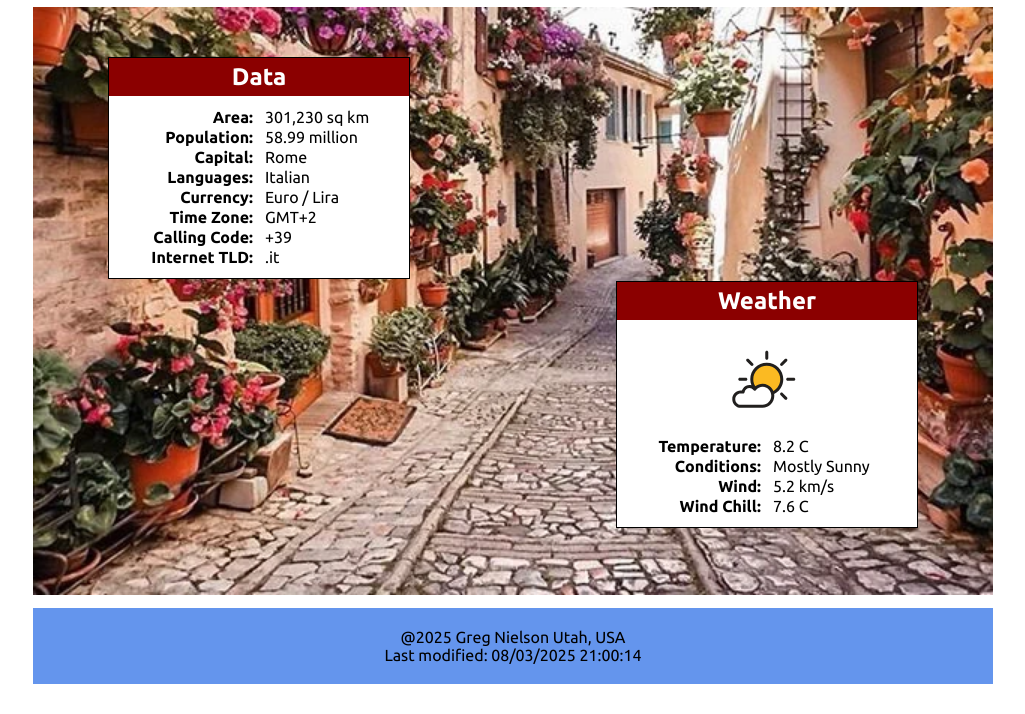
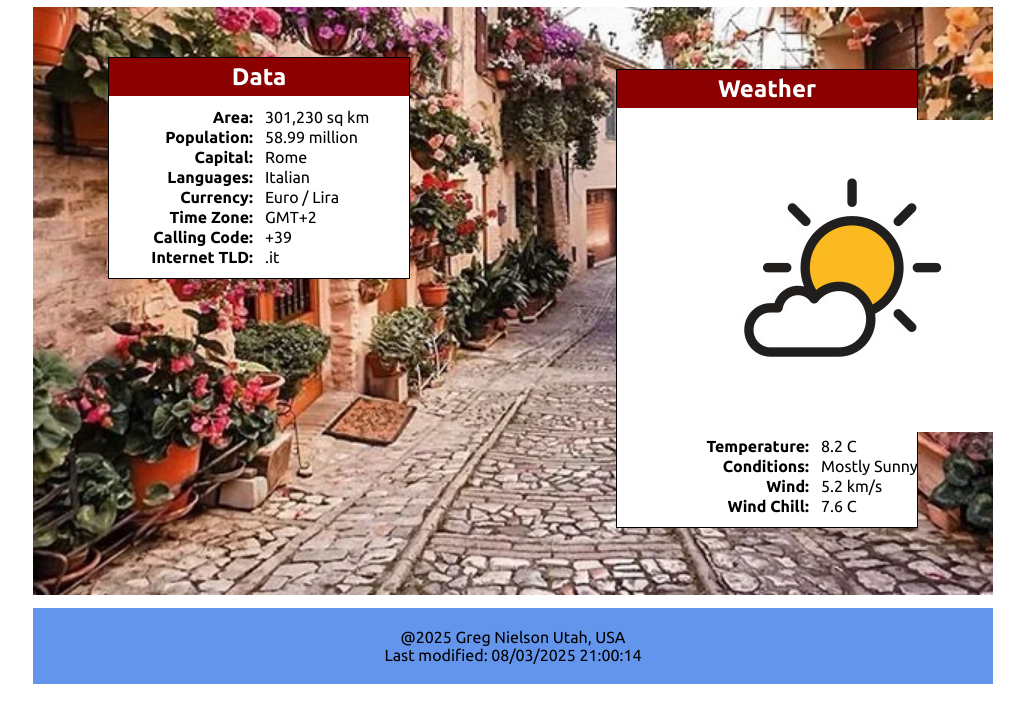
Before and after one commit to theflash1932/wdd131, a plain HTML site: page place.html in a window 1280 px wide. Shown: the part 122-836 px from the top of the page, without its empty margins (127-1152 px from the left). Drawn offline with Linux system fonts and the light colour scheme.

Commit message:
new file:   images/conditions.jpg 	modified:   styles/place.css

```diff
--- a/styles/place.css
+++ b/styles/place.css
@@ -33,7 +33,7 @@ main table      { margin:0 auto; }
 main td         { width:50%; }
 main table img  { width:100px }
 section         { margin-bottom:20px; }
-.now::before {
+.now::after {
     content: url("https://theflash1932.github.io/wdd131/images/conditions.svg");
     align-content: center;
 }
@@ -58,4 +58,8 @@ section         { margin-bottom:20px; }
     .weather h2 { padding:5px 0; background-color:darkred; color:white; }
     main table  { padding:10px; }
     main { position:relative; }
+    .now::after {
+        content: url("https://theflash1932.github.io/wdd131/images/conditions.jpg");
+        align-content: center;
+    }
 }
```
Also changed, not shown: images/conditions.jpg (added).
